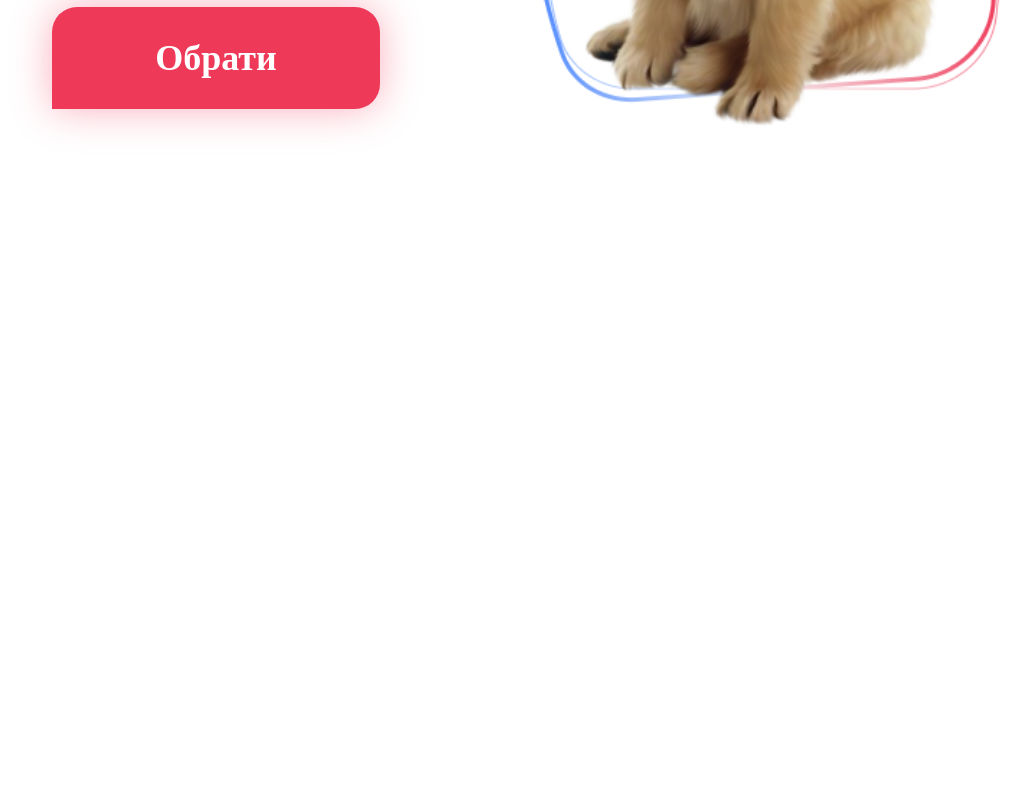
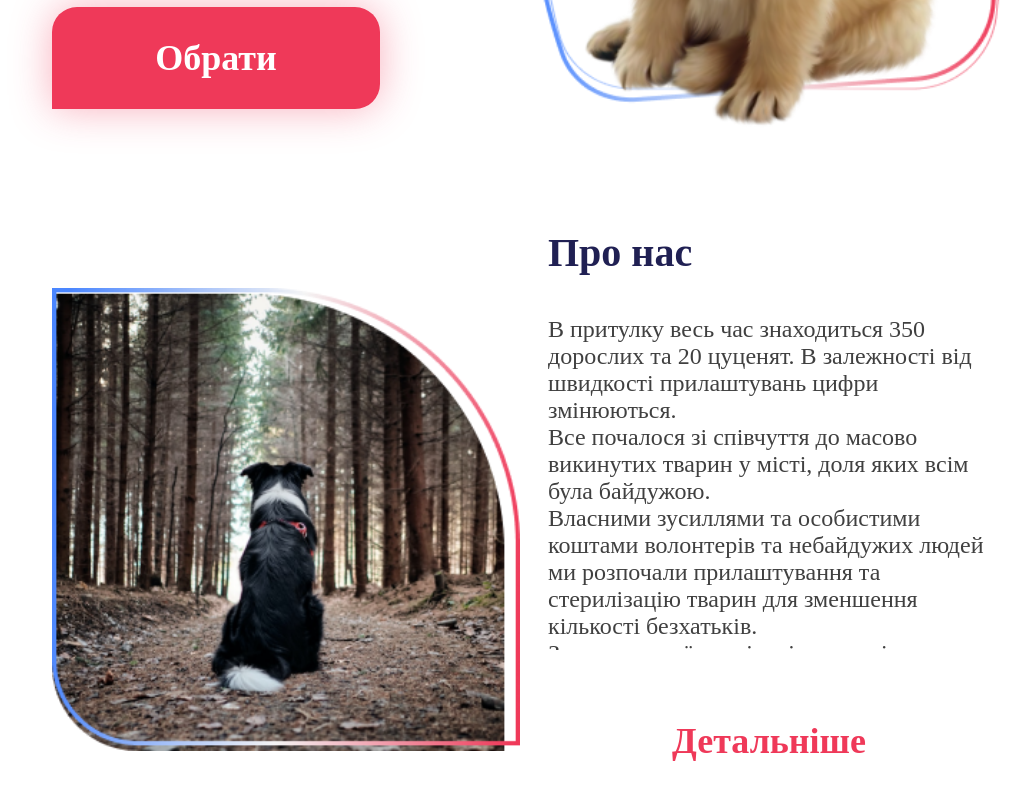
Before and after one commit to artipavl/animal-shelter, a React (Create React App) app: page / in a window 1280 px wide. Shown: the part 608-1408 px from the top of the page, without its empty margins (108-1139 px from the left). Before the commit the page ends 800 px from the top, so only its background shows below. Built offline with nearby package versions, Linux system fonts and the light colour scheme.

Commit message:
add about

```diff
--- a/src/App.js
+++ b/src/App.js
@@ -1,3 +1,4 @@
+import About from "components/about/about";
 import Header from "components/header/header";
 import Hero from "components/hero/hero";
 
@@ -12,6 +13,7 @@ function App() {
     <div style={style}>
     <Header />
     <Hero />
+    <About />
     </div>
   );
 }
--- /dev/null
+++ b/src/components/about/about.jsx
@@ -0,0 +1,43 @@
+import React from 'react';
+
+import css from './about.module.scss';
+
+import Image from 'assets/about.png';
+import Button from 'components/button/button';
+
+const About = () => {
+  return (
+    <section>
+      <div className={'container ' + css.About}>
+        <h2 className={css.AboutTitle}>Про нас</h2>
+        <img className={css.AboutImage} src={Image} alt="Собака" />
+        <p className={css.AboutText}>
+          В притулку весь час знаходиться 350 дорослих та 20 цуценят. В
+          залежності від швидкості прилаштувань цифри змінюються. <br /> Все
+          почалося зі співчуття до масово викинутих тварин у місті, доля яких
+          всім була байдужою.
+          <br /> Власними зусиллями та особистими коштами волонтерів та
+          небайдужих людей ми розпочали прилаштування та стерилізацію тварин для
+          зменшення кількості безхатьків.
+          <br /> За роки нашої праці в рік стерилізується понад 400 тварин, а
+          дім знаходять близько 240 безхатьків, деяких вдається прилаштувати
+          навіть за кордон.
+          <br /> Ми постійно покращуємо умови для проживання собак, проводимо
+          ремонтні роботи вольєрів, облагороджуємо територію притулку.
+          <br /> Проводимо масову вакцинацію собак, щоб уникнути спалаху
+          захворювань.
+          <br /> Наша робота вимагає дуже багато зусиль, як фізичних, так і
+          фінансових. Допомога від міста полягає тільки у стерилізації та
+          кастрації тварин, а всі інші витрати, включно із зарплатою, оплатою
+          комунальних послуг, ремонтними роботами та лікуванням хворих тварин -
+          це все на руках волонтерів та благодійних коштах.
+          <br /> Ми щиро сподіваємося, що наша праця не марна і нас підтримають
+          люди по всьому світу!
+        </p>
+        <Button title="Детальніше" />
+      </div>
+    </section>
+  );
+};
+
+export default About;
--- /dev/null
+++ b/src/components/about/about.module.scss
@@ -0,0 +1,81 @@
+.About {
+  position: relative;
+  display: flex;
+  flex-direction: column;
+  gap: 24px;
+  @media screen and (min-width: 1024px) {
+    gap: 40px;
+    padding-block: 20px;
+    padding-left: 528px;
+  }
+  @media screen and (min-width: 1440px) {
+    padding-block: 36px;
+    padding-left: 723px;
+  }
+}
+
+.AboutImage {
+  position: relative;
+  width: 346px;
+  /* height: 370px; */
+  left: 14.5px;
+
+  @media screen and (min-width: 1024px) {
+    position: absolute;
+    bottom: 61px;
+    left: 32px;
+
+    width: 468px;
+  }
+  @media screen and (min-width: 1440px) {
+    width: 551px;
+    left: 40px;
+    bottom: 21px;
+  }
+}
+
+.AboutTitle {
+  color: var(--bleck-dark-blue, #202053);
+  text-align: center;
+  /* H4(mob) 32SemiBold */
+  font-family: Poppins;
+  font-size: 32px;
+  font-style: normal;
+  font-weight: 600;
+  line-height: 130%; /* 41.6px */
+
+  @media screen and (min-width: 1024px) {
+    text-align: start;
+    font-size: 40px;
+    font-weight: 700;
+    line-height: normal;
+  }
+  @media screen and (min-width: 1440px) {
+    font-size: 56px;
+    font-weight: 800;
+    line-height: 130%; /* 72.8px */
+  }
+}
+
+.AboutText {
+  display: block;
+  height: 230px;
+  overflow: hidden;
+  color: var(--Bleck-Typography, #404040);
+  text-overflow: ellipsis;
+  whitespace: nowrap;
+  /* Medium-24 */
+  font-family: Poppins;
+  font-size: 16px;
+  font-style: normal;
+  font-weight: 500;
+  line-height: normal;
+
+  @media screen and (min-width: 1024px) {
+    height: 334px;
+    font-size: 24px;
+  }
+  @media screen and (min-width: 1440px) {
+    height: 333px;
+  }
+}
```
Also changed, not shown: src/assets/about.png (added).
